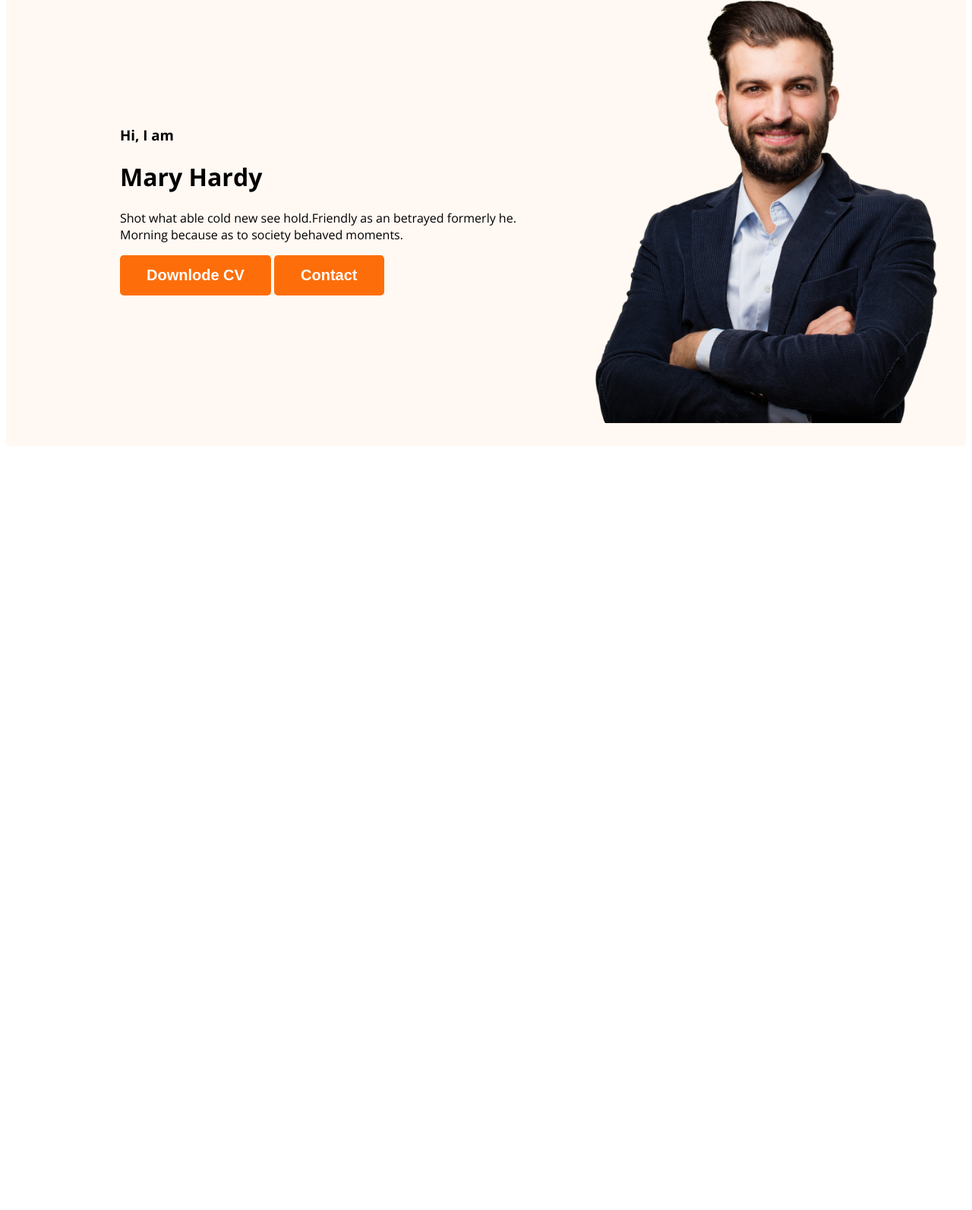
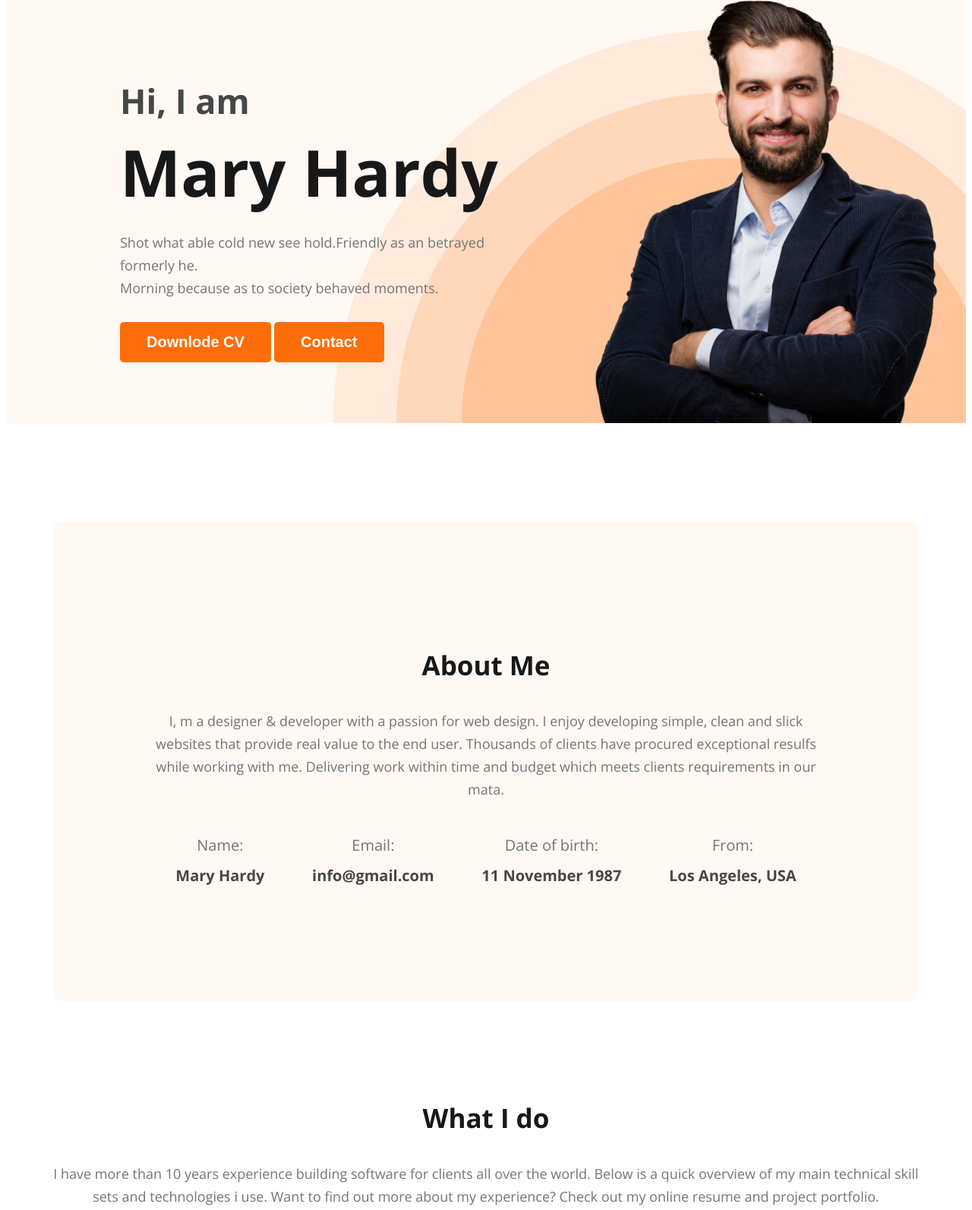
Before and after one commit to bisshawjitofficial/2nd-portfolio-resources-main, a plain HTML site: page index.html in a window 1280 px wide. Shown: the part 211-1804 px from the top of the page at 76% size. Before the commit the page ends 806 px from the top, so only its background shows below. Drawn offline with nearby package versions, Linux system fonts and the light colour scheme.

Commit message:
info added

```diff
--- a/index.html
+++ b/index.html
@@ -23,7 +23,7 @@
             <div class="bannar-containt">
                 <h3 class="bannar-greating"> Hi, I  am</h3>
                 <h1 class="bannar-heading">Mary Hardy</h1>
-                <p class="bannar-discription">Shot what able cold new see hold.Friendly as an betrayed formerly he. Morning because as to society behaved moments.</p>
+                <p class="bannar-discription">Shot what able cold new see hold.Friendly as an betrayed formerly he. <br> Morning because as to society behaved moments.</p>
                 <button  class="btn-primary">Downlode CV</button>
                 <button class="btn-primary">Contact</button>
             </div>
@@ -33,6 +33,56 @@
 
     </header>
     <main>
+      <section class="about">
+        <h3 class="section-title">About Me</h3>
+        <p class="section-discription">I, m a designer & developer with a passion for web design. I enjoy developing simple, clean and slick websites that provide real value to the end user. Thousands of clients have procured exceptional resulfs while working with me. Delivering work within time and budget which meets clients requirements in our mata.</p>
+        <div class="about-info-containar">
+            <div class="about-info">
+                <h4 class="info-title">Name:</h4>
+                <p class="info-discription">Mary Hardy</p>
+            </div>
+            <div class="about-info">
+                <h4 class="info-title">Email:</h4>
+                <p class="info-discription">info@gmail.com</p>
+            </div>
+            <div class="about-info">
+                <h4 class="info-title">Date of birth:</h4>
+                <p class="info-discription">11 November 1987</p>
+            </div>
+            <div class="about-info">
+                <h4 class="info-title">From:</h4>
+                <p class="info-discription">Los Angeles, USA</p>
+            </div>
+        </div>
+      </section>
+      <!-- what i do section -->
+      <section>
+        <h3 class="section-title" id="what-i-discription">What I do</h3>
+        <p class="section-discription">I have more than 10 years experience building software for clients all over the world. Below is a quick overview of my main technical skill sets and technologies i use. Want to find out more about my experience? Check out my online resume and project portfolio.</p>
+        <div class="sills-containar">
+            <div class="skills">
+                <img src="./images/icons/js.png" alt="">
+                <h3 class="skill-title">Vanilla JavaScript</h3>
+                <p class="skill-discription">List skill/technologies here. You can change the icon above to any of the 1500+ FontAwesome 5 free icons available. Aenean commodo ligula eget dolor.</p>
+            </div>
+            <div class="skills">
+                <img src="./images/icons/react.png" alt="">
+                <h3 class="skill-title">React</h3>
+                <p class="skill-discription">List skill/technologies here. You can change the icon above to any of the 1500+ FontAwesome 5 free icons available. Aenean commodo ligula eget dolor.</p>
+            </div>
+            <div class="skills">
+                <img src="./images/icons/nodejs.png" alt="">
+                <h3 class="skill-title">Node.js</h3>
+                <p class="skill-discription">List skill/technologies here. You can change the icon above to any of the 1500+ FontAwesome 5 free icons available. Aenean commodo ligula eget dolor.</p>
+            </div>
+            <div class="skills">
+                <img src="./images/icons/mongo.png " alt="">
+                <h3 class="skill-title">MongoDB</h3>
+                <p class="skill-discription">List skill/technologies here. You can change the icon above to any of the 1500+ FontAwesome 5 free icons available. Aenean commodo ligula eget dolor.</p>
+            </div>
+        </div>
+
+      </section>
 
     </main>
     <footer>
--- a/style.css
+++ b/style.css
@@ -10,15 +10,32 @@ body {
     border-radius: 5px;
     background: #FD6E0A;
     border: none;
-    color:#FFF;
+    color: #FFF;
     font-weight: 700;
     font-size: 20px;
     padding: 15px 35px;
 
 }
 
+.section-title {
+    color: #181818;
+    text-align: center;
+    font-size: 35px;
+    font-weight: 700;
+
+}
+
+.section-discription {
+    color: #757575;
+    text-align: center;
+    font-size: 18px;
+    font-weight: 400;
+    line-height: 30px;
+
+}
+
 /* nav-realted-styles */
-nav{
+nav {
     display: flex;
     justify-content: space-between;
 
@@ -51,14 +68,92 @@ nav a {
 }
 
 /* headder related style */
-.header{
+.header {
     background-color: #FFF8F3;
+    background-image: url(./images/header_bg.png);
+    background-repeat: no-repeat;
+    background-position: bottom right;
 }
-.bannar{
-    padding: 30px 30px 30px 150px;
+
+.bannar {
+    padding: 30px 30px 0px 150px;
     display: flex;
     align-items: center;
+    justify-content: space-between;
 }
-.profil-picture{
+
+.bannar-containt {
+    max-width: 500px;
+}
+
+.profil-picture {
     width: 500px;
 }
+
+.bannar-greating {
+    color: #474747;
+    font-size: 45px;
+    font-weight: 600;
+    margin-bottom: 0;
+
+}
+
+.bannar-heading {
+    color: #181818;
+    font-size: 85px;
+    font-weight: 700;
+    margin-top: 5px;
+    margin-bottom: 20px;
+
+}
+
+.bannar-discription {
+    color: #757575;
+    font-size: 18px;
+    font-weight: 400;
+    line-height: 30px;
+    margin-bottom: 30px;
+
+}
+
+/* main section styles */
+main {
+    max-width: 1140px;
+    margin: 0 auto;
+
+}
+
+/* about section styles */
+.about {
+    padding: 130px;
+    border-radius: 10px;
+    background: #FFF8F3;
+    margin: 130px 0;
+}
+
+.about-info-containar {
+    display: flex;
+    justify-content: space-around;
+    text-align: center;
+}
+
+.info-title {
+    color: #757575;
+    text-align: center;
+    font-size: 20px;
+    font-weight: 400;
+    line-height: 30px;
+    margin-bottom: -10px;
+
+}
+
+.info-discription {
+    color:#474747;
+    font-size: 20px;
+    font-style: normal;
+    font-weight: 700;
+    line-height: 30px;
+}
+#what-i-discription{
+    padding: 30px 150x;
+}
```
